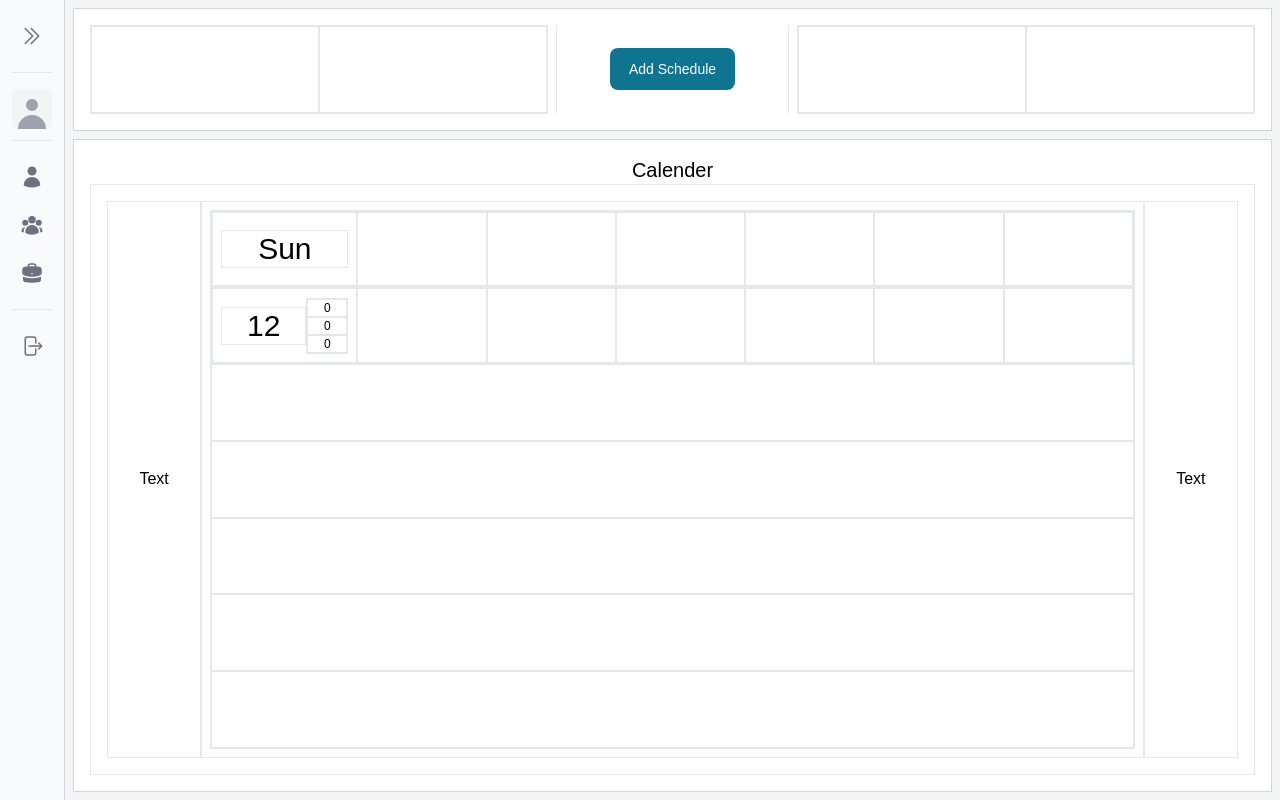
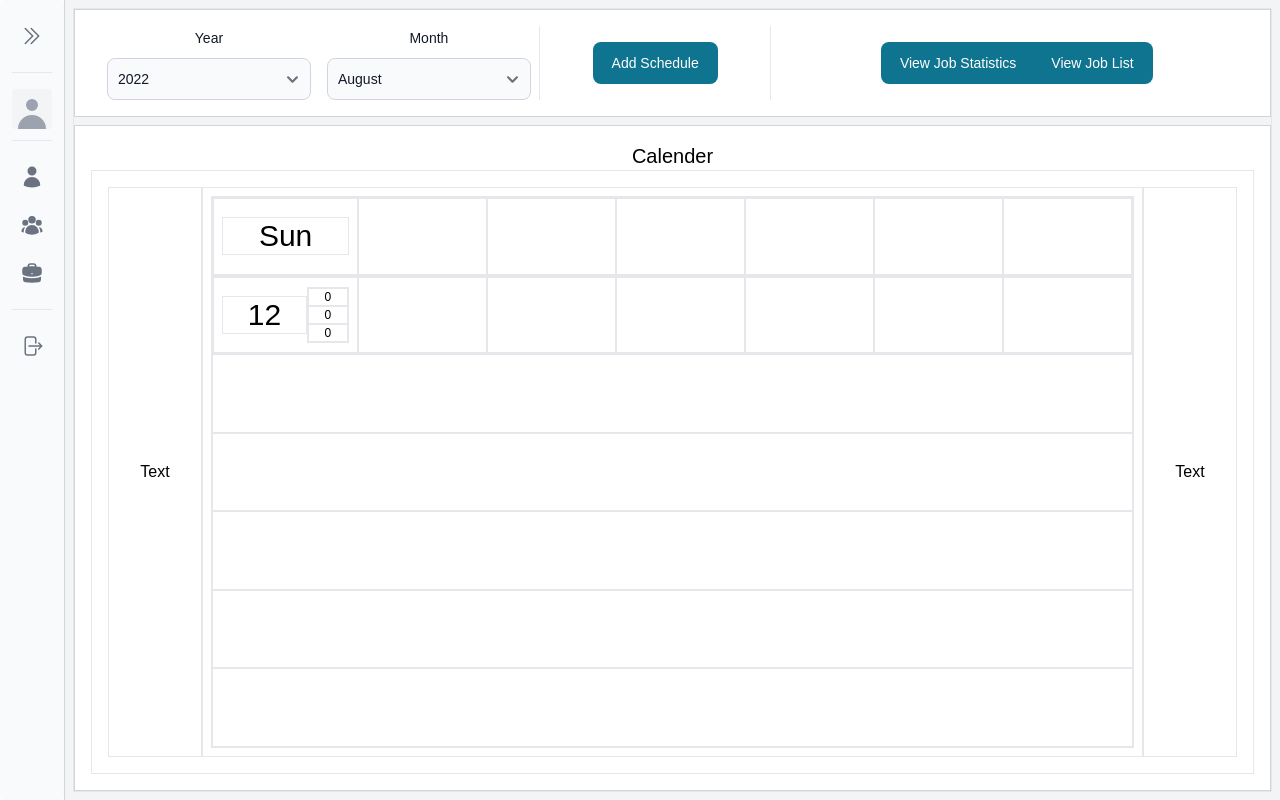
Before and after one commit to IT21058578/itp-frontend, a React (Create React App) app: page /admin/jobs in a window 1280 px wide. Built offline with nearby package versions, Linux system fonts and the light colour scheme.

Commit message:
Further work on scheduler/job interface

```diff
--- a/src/components/schdManage/SchedulerTopBar.jsx
+++ b/src/components/schdManage/SchedulerTopBar.jsx
@@ -1,19 +1,101 @@
-import React from "react";
+import { Button, Label, Select } from "flowbite-react";
+import ButtonGroup from "flowbite-react/lib/esm/components/Button/ButtonGroup";
+import React, { useEffect, useState } from "react";
+import { useNavigate } from "react-router-dom";
 import AddScheduleInterface from "./AddScheduleInterface";
 
+const initYear = 2020;
+const months = [
+	"January",
+	"February",
+	"March",
+	"April",
+	"May",
+	"June",
+	"July",
+	"August",
+	"September",
+	"October",
+	"November",
+	"December",
+];
+
 function SchedulerTopBar() {
+	const navigate = useNavigate();
+	const [years, setYears] = useState([]);
+	const [year, setYear] = useState(new Date().getFullYear());
+	const [month, setMonth] = useState(new Date().getMonth());
+
+	//Create year list
+	useEffect(() => {
+		const crntYear = new Date().getFullYear();
+		const temp = [];
+		for (let i = initYear; i <= crntYear; i++) {
+			temp.push(i);
+		}
+		setYears(temp);
+	}, []);
+
+	function handleMonthChange(e) {
+		setMonth(e.target.value);
+	}
+
+	function handleYearChange(e) {
+		setYear(e.target.value);
+	}
+
 	return (
 		<div className="flex flex-row h-full gap-2">
-			<div className="grow border flex flex-row">
-				<div className="flex-1 border"></div>
-				<div className="flex-1 border"></div>
+			<div className="grow flex flex-row">
+				<div className="flex-1 mx-4">
+					<div className="mb-2 block text-center">
+						<Label value="Year" />
+					</div>
+					<Select required={true} onChange={(e) => handleYearChange(e)}>
+						{years.map((value, i) => (
+							<option
+								key={i}
+								value={value}
+								selected={value === year ? true : false}
+							>
+								{value}
+							</option>
+						))}
+					</Select>
+				</div>
+				<div className="flex-1">
+					<div className="mb-2 block text-center">
+						<Label value="Month" />
+					</div>
+					<Select required={true} onChange={(e) => handleMonthChange(e)}>
+						{months.map((value, i) => (
+							<option key={i} value={i} selected={month === i ? true : false}>
+								{value}
+							</option>
+						))}
+					</Select>
+				</div>
 			</div>
 			<div className="basis-1/5 border-x flex flex-row items-center justify-center">
 				<AddScheduleInterface />
 			</div>
-			<div className="grow border flex flex-row">
-				<div className="flex-1 border"></div>
-				<div className="flex-1 border"></div>
+			<div className="grow  flex flex-row items-center justify-center">
+				<ButtonGroup>
+					<Button
+						onClick={() => {
+							navigate("/admin/jobs/stat");
+						}}
+					>
+						View Job Statistics
+					</Button>
+					<Button
+						onClick={() => {
+							navigate("/admin/jobs/list");
+						}}
+					>
+						View Job List
+					</Button>
+				</ButtonGroup>
 			</div>
 		</div>
 	);
--- /dev/null
+++ b/src/layouts/AdminSchedLayout.jsx
@@ -0,0 +1,9 @@
+import React from 'react'
+
+function AdminSchedLayout() {
+  return (
+    <div>AdminSchedLayout</div>
+  )
+}
+
+export default AdminSchedLayout
--- a/src/layouts/index.js
+++ b/src/layouts/index.js
@@ -1,4 +1,5 @@
 import AdminLayout from "./AdminLayout";
 import EmpLayout from "./EmpLayout";
+import AdminSchedLayout from "./AdminSchedLayout";
 
-export { AdminLayout, EmpLayout };
+export { AdminLayout, EmpLayout, AdminSchedLayout };
--- a/src/pages/SchedCalenderPage.jsx
+++ b/src/pages/SchedCalenderPage.jsx
@@ -7,16 +7,17 @@ import { Calender, SchedulerTopBar, Container } from "../components";
 function SchedCalenderPage({ auth }) {
 	return (
 		<Fragment>
-			<div className="grid grid-rows-6 gap-2 mb-4 h-full mx-auto">
+			<div className="flex flex-col gap-2 h-full border">
 				<Container>
 					<SchedulerTopBar />
 				</Container>
-				<div className="row-span-6 grid gap-2 ">
+				<div className="grow grid gap-2 ">
 					<Container title="Calender">
 						<Calender />
 					</Container>
 				</div>
 			</div>
+
 			{/* <div className="border p-2 h-full border-gray-300 bg-white"></div> */}
 		</Fragment>
 	);
```
Also changed, not shown: 1 other file (tests, documents, lock files or other folders).
